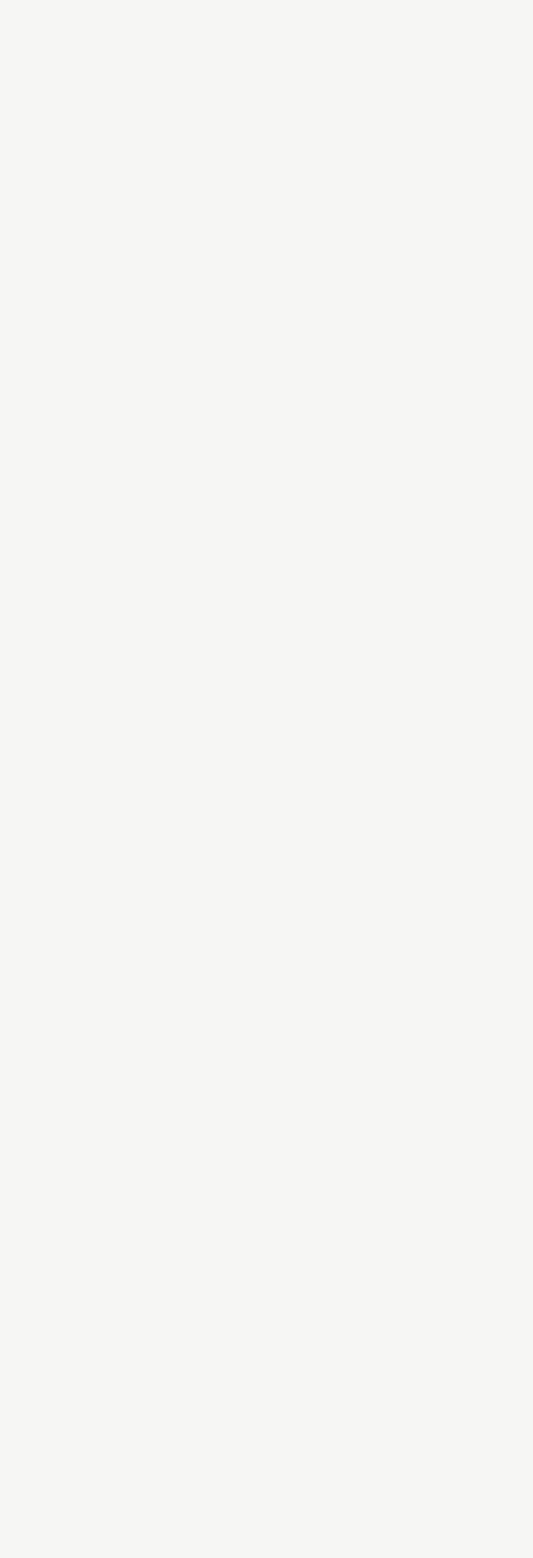
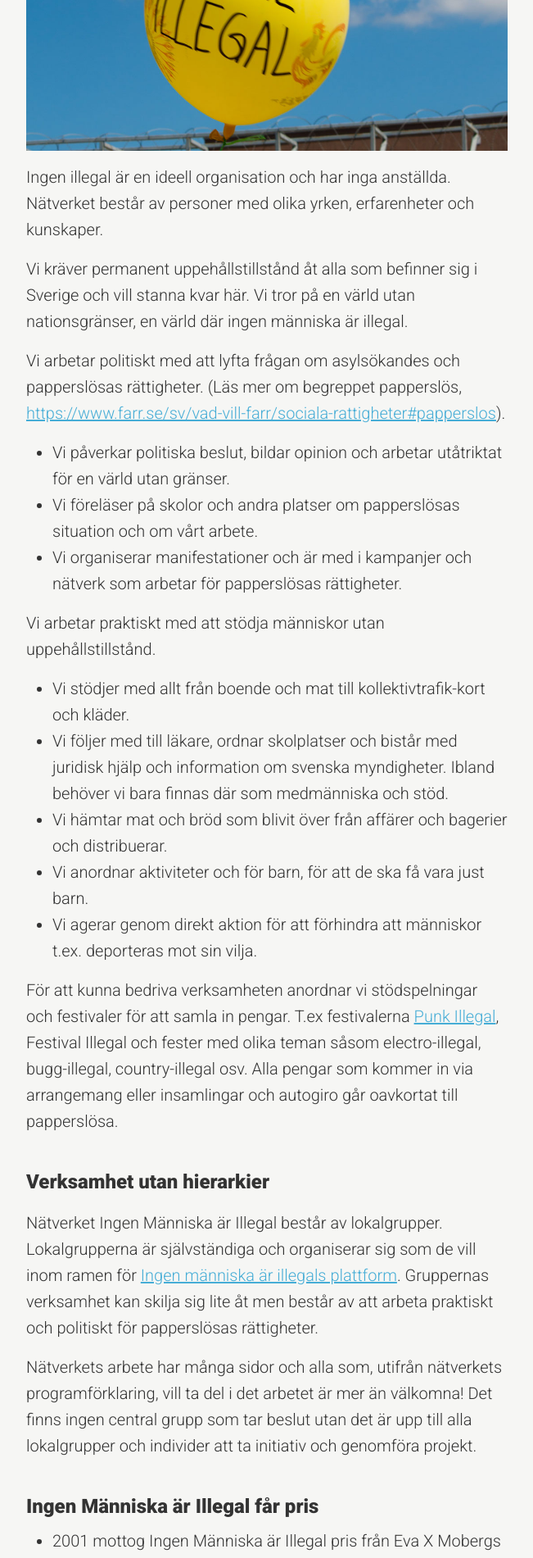
Before and after one commit to prewk/ingenillegal, a Next.js app: page /om-oss in a window 1280 px wide. Before the commit this address had no page. Shown: the part 880-2781 px from the top of the page at 82% size, without its empty margins (314-965 px from the left). Before the commit the page ends 800 px from the top, so only its background shows below. Built offline with nearby package versions, Linux system fonts and the light colour scheme.

Commit message:
Add 'om oss'

```diff
--- a/components/hero.tsx
+++ b/components/hero.tsx
@@ -24,14 +24,14 @@ export default function Hero({
       }}
     >
       <h1
-        className={`font-roboto text-3xl md:text-5xl font-black text-center mx-auto max-w-[20ch] mb-8 ${
+        className={`font-roboto text-3xl md:text-5xl font-black text-center mx-auto px-4 md:max-w-[60%] mb-8 ${
           appearance === "light" ? "text-carbon" : "text-white"
         }`}
       >
         {title}
       </h1>
       <p
-        className={`font-mono text-xl md:text-2xl text-center mx-auto max-w-[56ch] ${
+        className={`font-mono text-xl md:text-2xl text-center mx-auto px-4 md:max-w-[75%] ${
           appearance === "light" ? "text-carbon" : "text-white"
         }`}
       >
--- /dev/null
+++ b/pages/om-oss.tsx
@@ -0,0 +1,157 @@
+import { Header } from "../components/header";
+import React from "react";
+import Hero from "../components/hero";
+import Image from "next/image";
+import ballong from "../public/imai_ballong.jpg";
+import { Footer } from "../components/footer";
+
+export default function OmOss() {
+  return (
+    <>
+      <Header appearance="dark" />
+      <main>
+        <Hero
+          appearance="light"
+          title="Om oss"
+          subtitle="Nätverket Ingen människa är illegal arbetar med att praktiskt stödja personer som fått avslag på sin asylansökan hos Migrationsverket."
+        />
+        <section className="mx-auto mb-24 px-4 md:max-w-[75%] lg:max-w-[620px]">
+          <Image src={ballong} alt="Ballong med texten 'No one illegal'" />
+          <p className="my-4 text-xl font-light font-roboto">
+            Ingen illegal är en ideell organisation och har inga anställda.
+            Nätverket består av personer med olika yrken, erfarenheter och
+            kunskaper.
+          </p>
+          <p className="my-4 text-xl font-light font-roboto">
+            Vi kräver permanent uppehållstillstånd åt alla som befinner sig i
+            Sverige och vill stanna kvar här. Vi tror på en värld utan
+            nationsgränser, en värld där ingen människa är illegal.
+          </p>
+          <p className="my-4 text-xl font-light font-roboto">
+            Vi arbetar politiskt med att lyfta frågan om asylsökandes och
+            papperslösas rättigheter. (Läs mer om begreppet papperslös,{" "}
+            <a
+              href="https://www.farr.se/sv/vad-vill-farr/sociala-rattigheter#papperslos"
+              className="text-ocean-light hover:text-ocean-medium transition-colors underline"
+            >
+              https://www.farr.se/sv/vad-vill-farr/sociala-rattigheter#papperslos
+            </a>
+            ).{" "}
+          </p>
+          <ul className="list-disc ml-8 text-xl font-light font-roboto">
+            <li>
+              Vi påverkar politiska beslut, bildar opinion och arbetar
+              utåtriktat för en värld utan gränser.
+            </li>
+            <li>
+              Vi föreläser på skolor och andra platser om papperslösas situation
+              och om vårt arbete.
+            </li>
+            <li>
+              Vi organiserar manifestationer och är med i kampanjer och nätverk
+              som arbetar för papperslösas rättigheter.
+            </li>
+          </ul>
+          <p className="my-4 text-xl font-light font-roboto">
+            Vi arbetar praktiskt med att stödja människor utan
+            uppehållstillstånd.
+          </p>
+          <ul className="list-disc ml-8 text-xl font-light font-roboto">
+            <li>
+              Vi stödjer med allt från boende och mat till kollektivtrafik-kort
+              och kläder.
+            </li>
+            <li>
+              Vi följer med till läkare, ordnar skolplatser och bistår med
+              juridisk hjälp och information om svenska myndigheter. Ibland
+              behöver vi bara finnas där som medmänniska och stöd.
+            </li>
+            <li>
+              Vi hämtar mat och bröd som blivit över från affärer och bagerier
+              och distribuerar.
+            </li>
+            <li>
+              Vi anordnar aktiviteter och för barn, för att de ska få vara just
+              barn.
+            </li>
+            <li>
+              Vi agerar genom direkt aktion för att förhindra att människor
+              t.ex. deporteras mot sin vilja.
+            </li>
+          </ul>
+          <p className="my-4 text-xl font-light font-roboto">
+            För att kunna bedriva verksamheten anordnar vi stödspelningar och
+            festivaler för att samla in pengar. T.ex festivalerna{" "}
+            <a
+              className="text-ocean-light hover:text-ocean-medium underline transition-colors"
+              href="http://punkillegal.com/"
+            >
+              Punk Illegal
+            </a>
+            , Festival Illegal och fester med olika teman såsom electro-illegal,
+            bugg-illegal, country-illegal osv. Alla pengar som kommer in via
+            arrangemang eller insamlingar och autogiro går oavkortat till
+            papperslösa.
+          </p>
+
+          <h2 className="text-2xl mt-10 mb-2 font-black">
+            Verksamhet utan hierarkier
+          </h2>
+          <p className="my-4 text-xl font-light font-roboto">
+            Nätverket Ingen Människa är Illegal består av lokalgrupper.
+            Lokalgrupperna är självständiga och organiserar sig som de vill inom
+            ramen för{" "}
+            <a
+              className="text-ocean-light hover:text-ocean-medium underline transition-colors"
+              href="/plattform"
+            >
+              Ingen människa är illegals plattform
+            </a>
+            . Gruppernas verksamhet kan skilja sig lite åt men består av att
+            arbeta praktiskt och politiskt för papperslösas rättigheter.
+          </p>
+          <p className="my-4 text-xl font-light font-roboto">
+            Nätverkets arbete har många sidor och alla som, utifrån nätverkets
+            programförklaring, vill ta del i det arbetet är mer än välkomna! Det
+            finns ingen central grupp som tar beslut utan det är upp till alla
+            lokalgrupper och individer att ta initiativ och genomföra projekt.{" "}
+          </p>
+
+          <h2 className="text-2xl mt-10 mb-2 font-black">
+            Ingen Människa är Illegal får pris
+          </h2>
+          <ul className="list-disc ml-8 text-xl font-light font-roboto">
+            <li>
+              2001 mottog Ingen Människa är Illegal pris från Eva X Mobergs
+              Minnesfond för visat kurage.
+            </li>
+            <li>2004 erhöll nätverket Miljöpartiets mångfaldspris.</li>
+            <li>
+              2005 mottog nätverket Ordfronts demokratipris tillsammans med
+              Flyktinggruppernas och asylkommittéernas riksråd.
+            </li>
+            <li>
+              År 2007 utsågs nätverket till årets Blatte de luxe i kategorin
+              samhälle.
+            </li>
+            <li>
+              2012 delade Roskildefestiveln ut sitt framröstade publikpris till
+              nätverket tillsammans med Flyktinggruppernas och asylkommittéernas
+              riksråd.
+            </li>
+            <li>
+              2013 mottog nätverket Stig Dagerman-priset med motiveringen{" "}
+              <span className="italic">
+                ”Det låter som en rad i en dagsvers av Stig Dagerman. Det borde
+                ropas ut över världen varje dag: Ingen människa är illegal!
+                Nätverket Ingen människa är illegal (IMÄI) får årets
+                Dagermanpris för att de verkställer budskapet i handling.”
+              </span>
+            </li>
+          </ul>
+        </section>
+      </main>
+      <Footer />
+    </>
+  );
+}
```
Also changed, not shown: public/imai_ballong.jpg (added).
